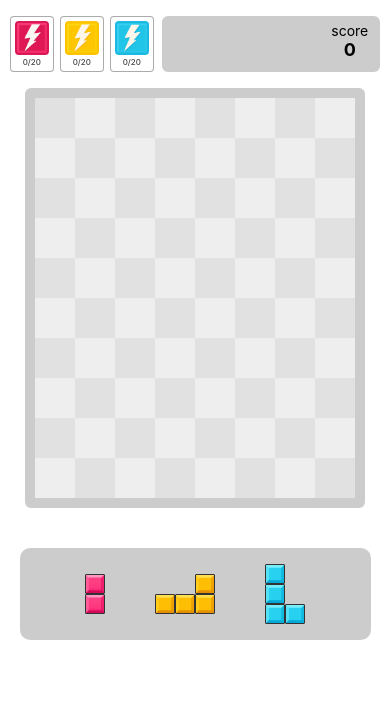
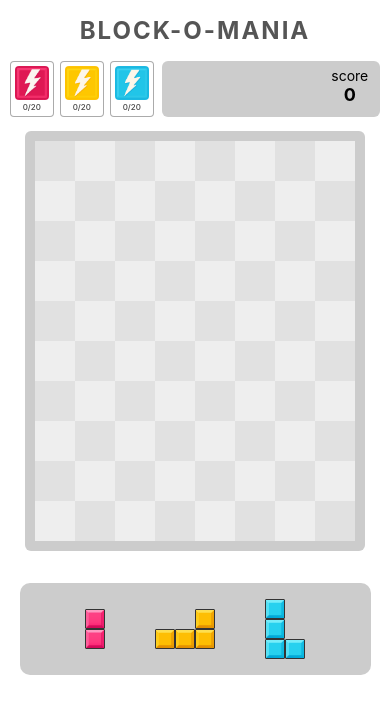
Before and after one commit to likhith-sagar/my-kitchen, a React Native app: screen / in a window 390 px wide. Shown: the top 714 px of the page. Built offline with nearby package versions, Linux system fonts and the light colour scheme.

Commit message:
added title, styles change

```diff
--- a/src/dishes/BlocksGameHome/BlocksGameHome.view.tsx
+++ b/src/dishes/BlocksGameHome/BlocksGameHome.view.tsx
@@ -1,17 +1,27 @@
 import React from 'react';
-import {StyleSheet, View} from 'react-native';
+import {StyleSheet, View, Text} from 'react-native';
 import {GestureHandlerRootView} from 'react-native-gesture-handler';
 import {GameBoard} from './components/GameBoard';
 import gameManager from './core/managers/GameManager';
 import {BlockSetPool} from './components/BlockSetPool';
 import BoardHeader from './components/BoardHeader';
+import {normalize} from '../../utils';
+
+const TITLE = 'BLOCK-O-MANIA'; // Title for the game
 
 const BlocksGameHome: React.FC = () => {
   // const gameManagerData = useUIBinder(gameManager);
 
+  const renderTitle = () => (
+    <View style={styles.titleContainer}>
+      <Text style={styles.title}>{TITLE}</Text>
+    </View>
+  );
+
   return (
     <GestureHandlerRootView>
       <View style={styles.container}>
+        {renderTitle()}
         <BoardHeader />
         <GameBoard boardManager={gameManager.getBoardManager()} />
         <BlockSetPool blockSetManager={gameManager.getBlockSetManager()} />
@@ -27,4 +37,15 @@ const styles = StyleSheet.create({
     flex: 1,
     alignItems: 'center',
   },
+  titleContainer: {
+    marginVertical: normalize(16),
+    alignItems: 'center',
+  },
+  title: {
+    fontSize: normalize(24),
+    fontWeight: 'bold',
+    color: '#555',
+    textAlign: 'center',
+    letterSpacing: normalize(2),
+  },
 });
--- a/src/dishes/BlocksGameHome/components/BlockSetPool.tsx
+++ b/src/dishes/BlocksGameHome/components/BlockSetPool.tsx
@@ -25,7 +25,7 @@ export const BlockSetPool: React.FC<BlockSetPoolProps> = ({
 
 const styles = StyleSheet.create({
   container: {
-    padding: 16,
+    padding: normalize(16),
     backgroundColor: '#ccc',
     borderRadius: normalize(10),
     flexDirection: 'row',
@@ -33,6 +33,6 @@ const styles = StyleSheet.create({
     minHeight: normalize(90),
     alignItems: 'center',
     justifyContent: 'space-evenly',
-    marginTop: normalize(40),
+    marginTop: normalize(32),
   },
 });
--- a/src/dishes/BlocksGameHome/components/BoardHeader.tsx
+++ b/src/dishes/BlocksGameHome/components/BoardHeader.tsx
@@ -21,7 +21,7 @@ const styles = StyleSheet.create({
     flexDirection: 'row',
     alignItems: 'center',
     justifyContent: 'space-between',
-    margin: normalize(16),
+    marginBottom: normalize(14),
     width: '95%',
     gap: normalize(8),
   },
```
Also changed, not shown: src/dishes/BlocksGameHome/TODO-NOTES.txt, 1 other file (tests, documents, lock files or other folders).
